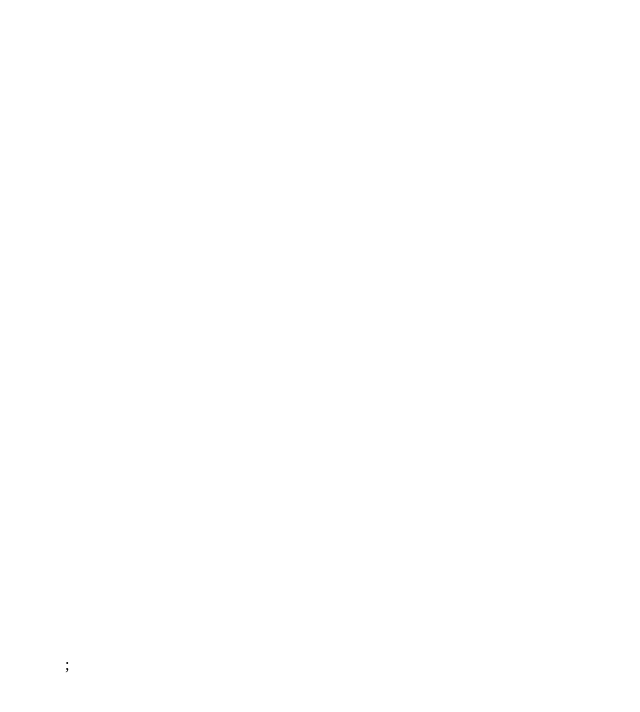
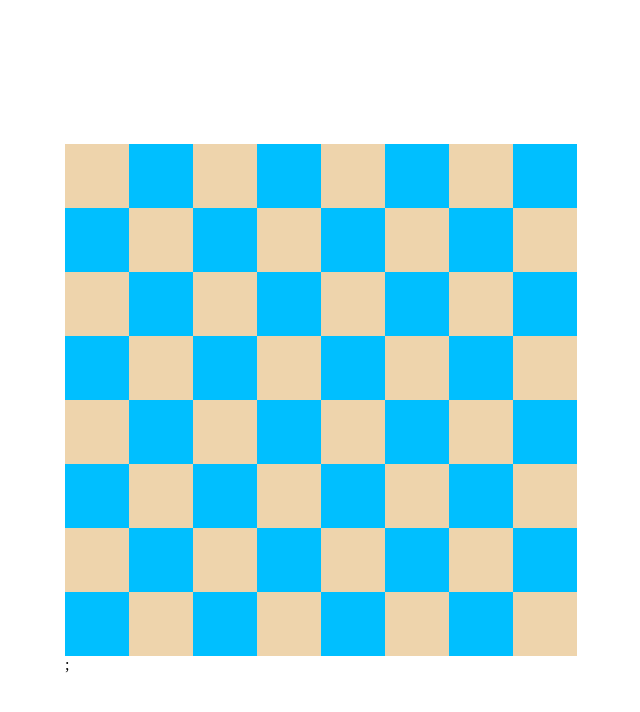
Before and after one commit to silescream/react-ts-chess, a React (Create React App) app: page / in a window 1280 px wide. Shown: the top 712 px of the page, without its empty margins (319-959 px from the left). Built offline with nearby package versions, Linux system fonts and the light colour scheme.

Commit message:
modified CellComponent with colors

```diff
--- a/src/components/BoardComponent.tsx
+++ b/src/components/BoardComponent.tsx
@@ -1,7 +1,7 @@
 import React, {FC} from "react";
 import { Board } from "../models/Board";
 import { CellComponent } from "./CellComponent";
-import { Cell } from "../models/Cell"
+
 
 interface BoardProps {
     board: Board;
@@ -14,6 +14,8 @@ const BoardComponent: FC<BoardProps>  = ({board, setBoard}) => {
       <React.Fragment key={index}>
         {row.map(cell =>
           <CellComponent
+          cell ={cell}
+          key={cell.id}
           />
         )}
       </React.Fragment>
--- a/src/components/CellComponent.tsx
+++ b/src/components/CellComponent.tsx
@@ -1,8 +1,12 @@
+import {FC} from 'react';
+import { Cell } from '../models/Cell';
 
-
-export const CellComponent = () => {
+interface CellProps {
+    cell: Cell;
+}
+export const CellComponent: FC<CellProps> = ({cell}) => {
     return (
-        <div className="cell">
+        <div className={['cell', cell.color].join(' ')}>
 
         </div>
     );
```
